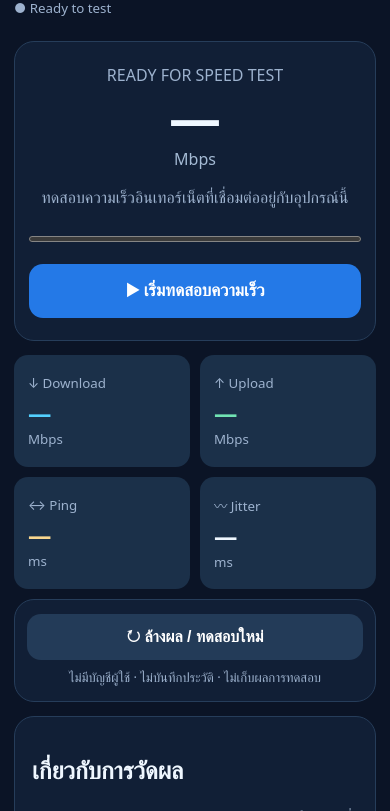
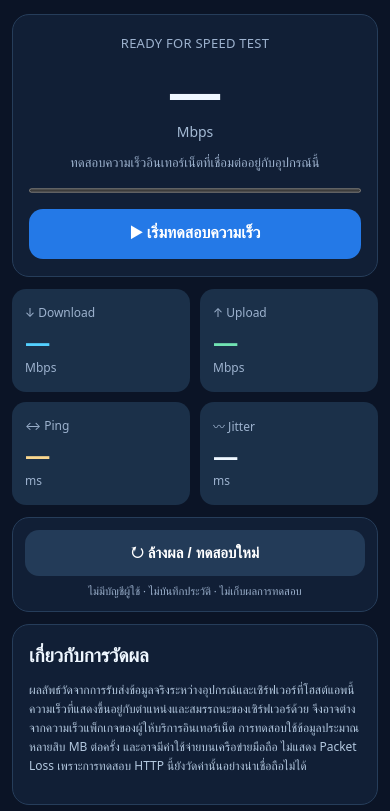
Before and after one commit to kruakkawit-eng/akkawit-speedcheck, a website: page index.html in a window 390 px wide. Shown: the part 87-898 px from the top of the page. Drawn offline with Linux system fonts and the light colour scheme.

Commit message:
Update style.css

```diff
--- a/style.css
+++ b/style.css
@@ -47,3 +47,45 @@
   #reset { width: 100%; min-width: 0; min-height: 46px; }
   #reset + .muted { margin-top: 8px; }
 }
+
+
+/* AKKAWIT SpeedCheck 2.1 — Mobile Optimized Edition
+   Mobile-only refinements. Desktop layout is unchanged. */
+@media (max-width: 640px) {
+  body { padding: 12px; }
+  main { width: 100%; }
+  header { gap: 10px; margin-bottom: 14px; }
+  .logo { gap: 10px; }
+  .symbol { font-size: 21px; padding: 10px; border-radius: 13px; flex: 0 0 auto; }
+  h1 { font-size: clamp(20px, 5.6vw, 26px); line-height: 1.15; letter-spacing: -.025em; }
+  header small { font-size: 11px; line-height: 1.4; }
+  #connection { font-size: 12px; }
+  .panel { border-radius: 17px; margin-bottom: 12px; }
+  /* Main test panel: reduce whitespace while keeping a large, readable speed. */
+  .panel.center:not(:has(> #reset)) { padding: 19px 16px 17px; }
+  #stage { font-size: 13px; letter-spacing: .02em; }
+  .speed { font-size: clamp(52px, 14vw, 72px); line-height: 1.08; margin: 9px 0 2px; }
+  .unit { font-size: 14px; }
+  #message { font-size: 13px; line-height: 1.45; margin: 12px 0 14px; }
+  progress { display: block; height: 9px; }
+  .panel.center p:has(> button) { margin-top: 14px; gap: 9px; }
+  #start { min-height: 50px; padding: 11px 14px; font-size: 16px; }
+  #cancel { min-height: 48px; padding: 10px 14px; font-size: 15px; }
+  .grid { grid-template-columns: repeat(2, minmax(0, 1fr)); gap: 10px; margin-bottom: 12px; }
+  .metric { min-height: 103px; padding: 12px 13px; border-radius: 14px; }
+  .metric small { font-size: 12px; }
+  .metric b { font-size: clamp(23px, 6.5vw, 30px); margin: 6px 0 3px; }
+  .panel.center:has(> #reset) { padding: 12px; margin-bottom: 12px; }
+  #reset { min-height: 46px; padding: 10px 14px; font-size: 15px; }
+  #reset + .muted { font-size: 11px; line-height: 1.45; margin-top: 7px; }
+  .panel:not(.center) { padding: 17px 16px; }
+  .panel:not(.center) h2 { font-size: 19px; margin: 0 0 10px; }
+  .note { font-size: 12px; line-height: 1.6; }
+  footer { margin-top: 14px; font-size: 11px; }
+}
+@media (max-width: 360px) {
+  h1 { font-size: 19px; }
+  .metric { padding: 11px; }
+  .metric small { font-size: 11px; }
+  #start, #reset { font-size: 14px; }
+}
```
